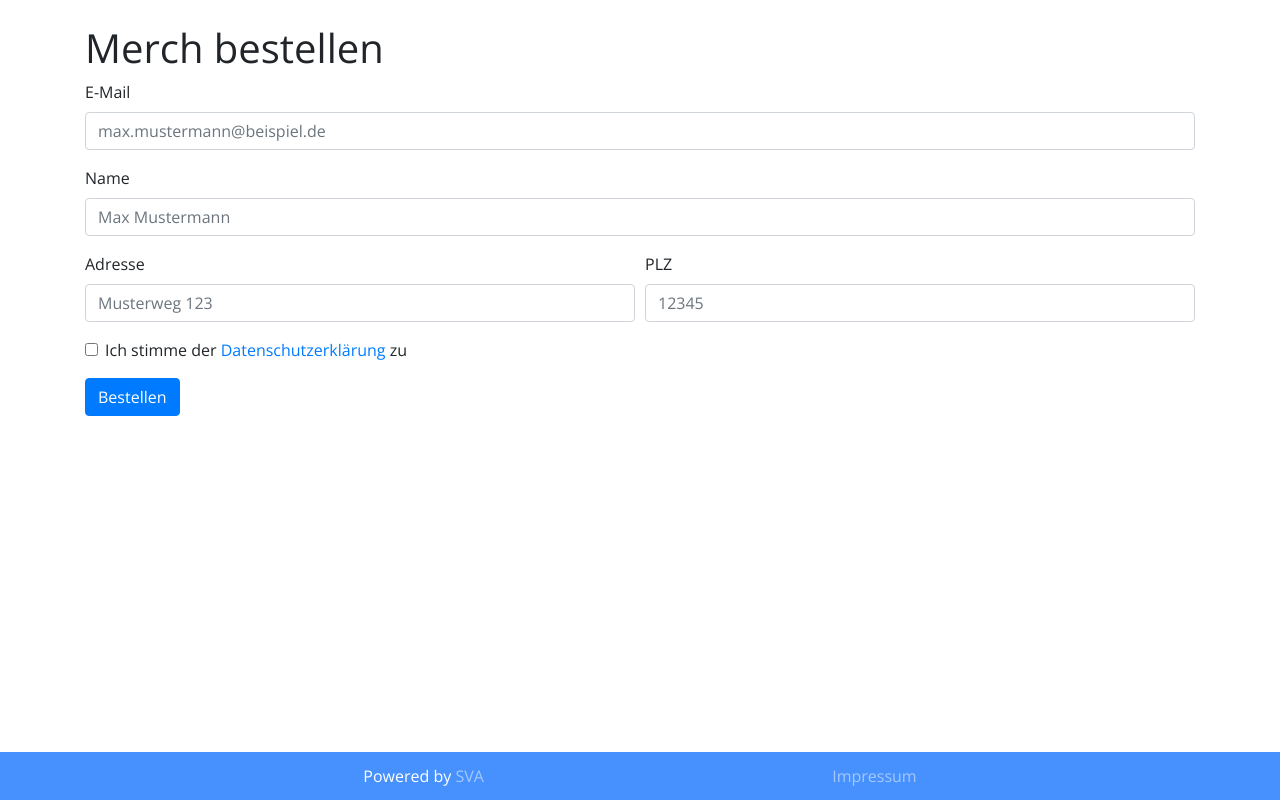
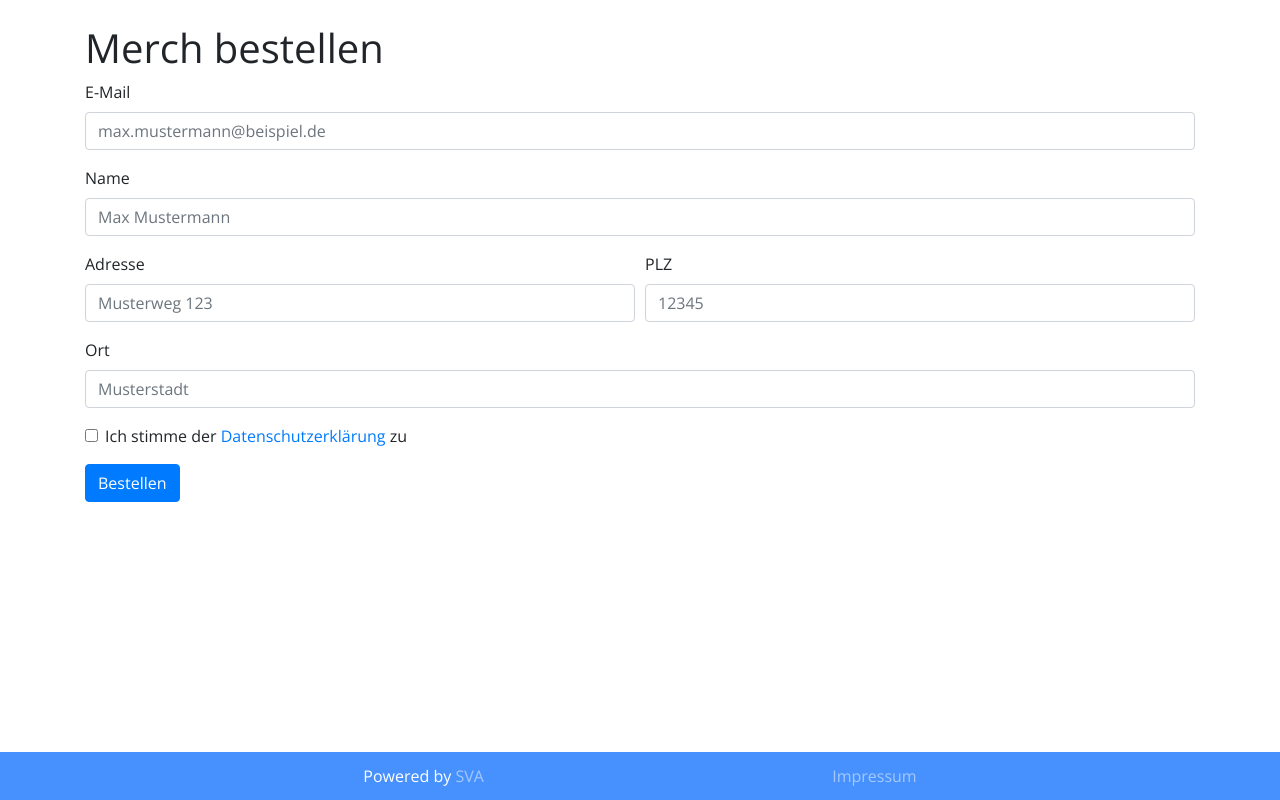
Before and after one commit to svalabs/merchbot, a React (Create React App) app in the folder frontend/: page / in a window 1280 px wide. Shown: the part 1647-2447 px from the top of the page. Built offline with nearby package versions, Linux system fonts and the light colour scheme.

Commit message:
Add city

```diff
--- a/frontend/src/App.tsx
+++ b/frontend/src/App.tsx
@@ -119,6 +119,7 @@ function App() {
     const [email, setEMail] = useState<string | null>();
     const [address, setAddress] = useState<string | null>();
     const [plz, setPLZ] = useState<string | null>();
+    const [city, setCity] = useState<string | null>();
 
     const [error, setError] = useState<string | null>();
     const [success, setSuccess] = useState<boolean>(false);
@@ -165,7 +166,8 @@ function App() {
                     name,
                     address,
                     plz,
-                    items
+                    items,
+                    city
                 };
                 fetch('/submit', {
                     headers: {
@@ -225,6 +227,11 @@ function App() {
                     </Form.Row>
                 </Form.Group>
 
+                <Form.Group controlId="formCity">
+                    <Form.Label>Ort</Form.Label>
+                    <Form.Control required type="text" placeholder="Musterstadt" onChange={(event) => setCity(event.target.value)}/>
+                </Form.Group>
+
                 <Form.Group controlId="formBasicCheckbox">
                     <Form.Check required type="checkbox" label={<>
                         Ich stimme der <a href={Configuration.privacy}>Datenschutzerklärung</a> zu
```
Also changed, not shown: 2 other files (tests, documents, lock files or other folders).
